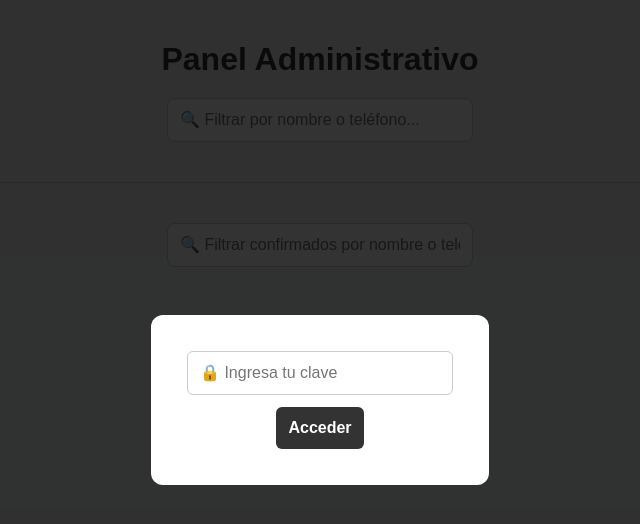
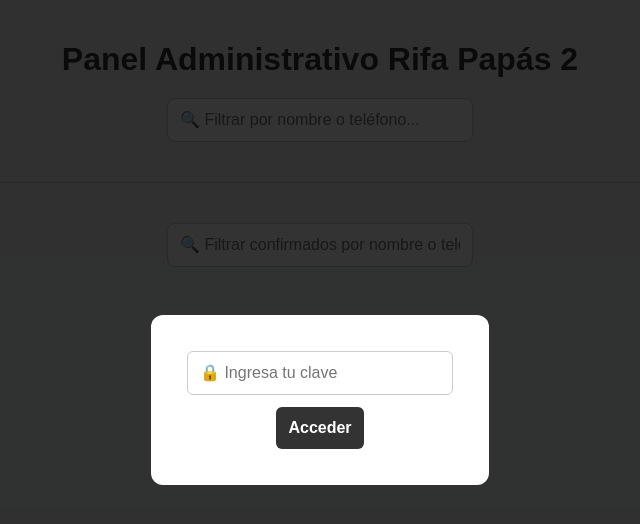
Before and after one commit to elmasteo/rifapapas2, a website: page admin.html in a window 1280 px wide. Shown: the whole page, without its empty margins (320-960 px from the left). Drawn offline with Linux system fonts and the light colour scheme.

Commit message:
ajuste títulos de admin rifas

```diff
--- a/admin.html
+++ b/admin.html
@@ -3,7 +3,7 @@
 <head>
   <meta charset="UTF-8" />
   <meta name="viewport" content="width=device-width, initial-scale=1.0"/>
-  <title>Rifa - Admin</title>
+  <title>Rifa - 2 - Admin</title>
   <style>
     body {
       font-family: sans-serif;
@@ -173,7 +173,7 @@
 </head>
 <body>
   <div id="contenido">
-    <h1>Panel Administrativo</h1>
+    <h1>Panel Administrativo Rifa Papás 2</h1>
     <div class="filter-container">
       <input type="text" id="buscador" placeholder="🔍 Filtrar por nombre o teléfono...">
     </div>
```
